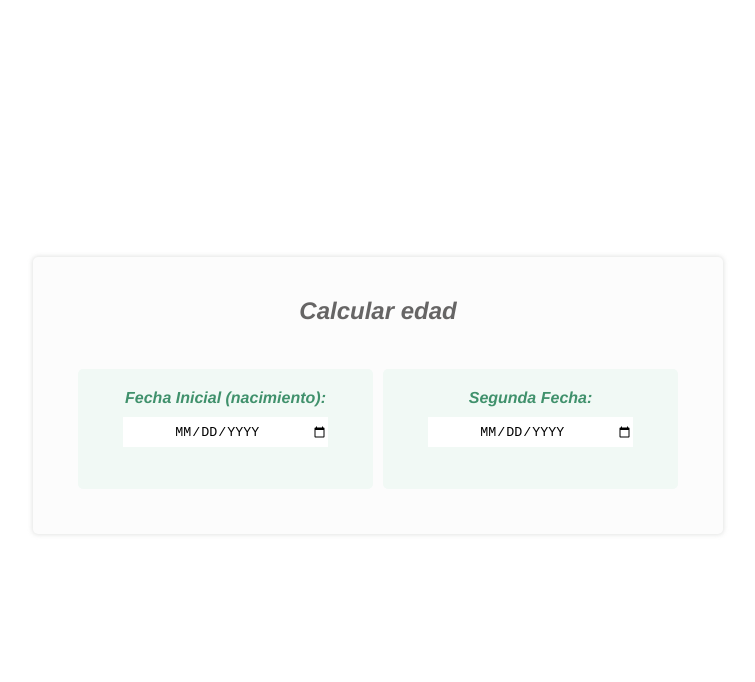
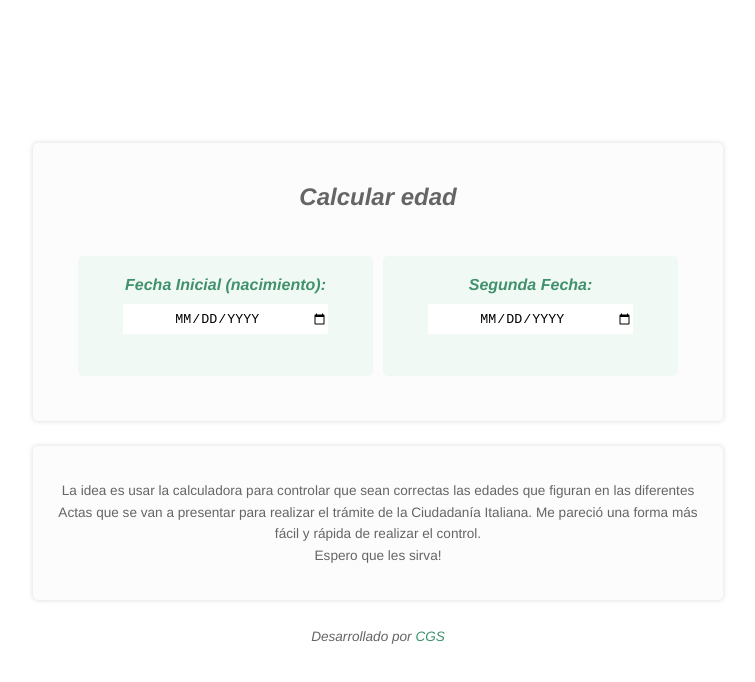
Before and after one commit to iamcgs/calculate-age, a Vue app: page / in a window 1280 px wide. Shown: the top 682 px of the page, without its empty margins (262-1017 px from the left). Built offline with nearby package versions, Linux system fonts and the light colour scheme.

Commit message:
added footer

```diff
--- a/src/App.vue
+++ b/src/App.vue
@@ -1,6 +1,18 @@
 <template>
   <div class="container">
     <CalculateAge />
+    <div class="description">
+      <p>
+        La idea es usar la calculadora para controlar que sean correctas las
+        edades que figuran en las diferentes Actas que se van a presentar para
+        realizar el trámite de la Ciudadanía Italiana. Me pareció una forma más
+        fácil y rápida de realizar el control. <br />
+        Espero que les sirva!
+      </p>
+    </div>
+    <footer>
+      <p>Desarrollado por <a href="https://github.com/iamcgs">CGS</a></p>
+    </footer>
   </div>
 </template>
 
@@ -25,7 +37,43 @@ export default {
   width: 100%;
   height: 100vh;
   display: flex;
+  flex-direction: column;
   justify-content: center;
   align-items: center;
 }
+
+.description {
+  width: 650px;
+  font-size: 0.85rem;
+  color: rgb(102, 101, 101);
+  background: #fcfcfc;
+  border-radius: 5px;
+  padding: 20px;
+  box-shadow: 0px 0px 4px 1px rgba(217, 219, 218, 0.72);
+  line-height: 1.6;
+}
+
+footer {
+  color: rgb(102, 101, 101);
+  font-size: 0.85rem;
+  font-style: italic;
+  margin: 15px auto;
+}
+
+footer a {
+  color: #40916c;
+  text-decoration: none;
+}
+
+@media screen and (max-width: 768px) {
+  .description {
+    width: 450px;
+  }
+}
+
+@media screen and (max-width: 475px) {
+  .description {
+    width: 350px;
+  }
+}
 </style>
```
